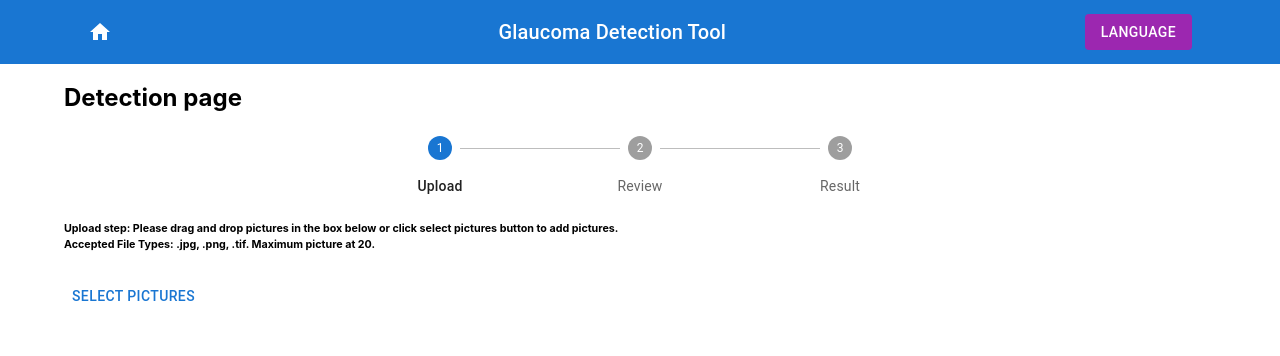
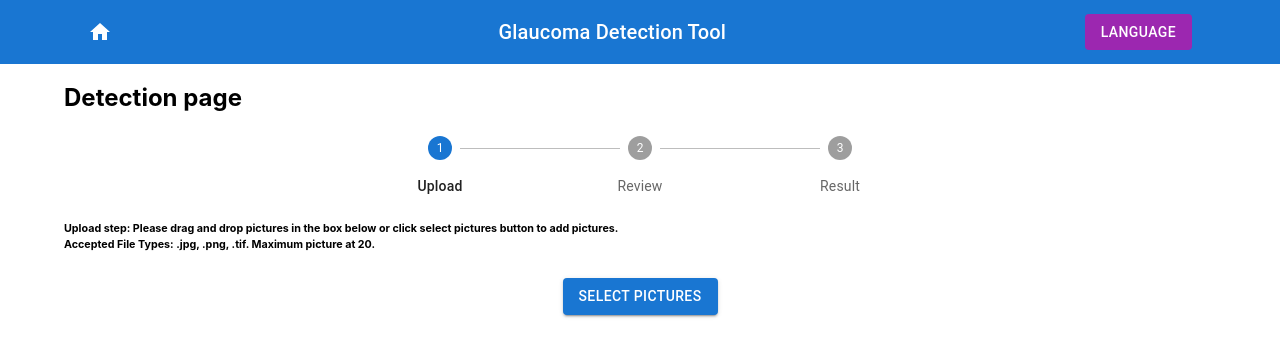
Before and after one commit to Panoj-k/GlaucomaFrontend, a React (Vite) app: page /detection in a window 1280 px wide. Shown: the top 356 px of the page. Built offline with nearby package versions, Linux system fonts and the light colour scheme.

Commit message:
add picture drop session finish draft landing page

```diff
--- a/package.json
+++ b/package.json
@@ -16,6 +16,7 @@
     "@types/react-router-dom": "^5.3.3",
     "react": "^18.2.0",
     "react-dom": "^18.2.0",
+    "react-dropzone": "^14.2.3",
     "react-router-dom": "^5.2.0"
   },
   "devDependencies": {
--- a/src/routes/detection.tsx
+++ b/src/routes/detection.tsx
@@ -35,9 +35,15 @@ const Detection = () => {
                 Upload step: Please drag and drop pictures in the box below or click select pictures button to add pictures.<br />
                 Accepted File Types: .jpg, .png, .tif. Maximum picture at 20.
             </h6>
-            <Button>
-                Select Pictures
-            </Button>
+            <Box textAlign={'center'}>
+                <Button
+                    variant='contained'
+                    sx = {{ alignSelf: 'center'}}
+                >
+                    Select Pictures
+                </Button>
+            </Box>
+
 
 
         </Container>
```
Also changed, not shown: 1 other file (tests, documents, lock files or other folders).
